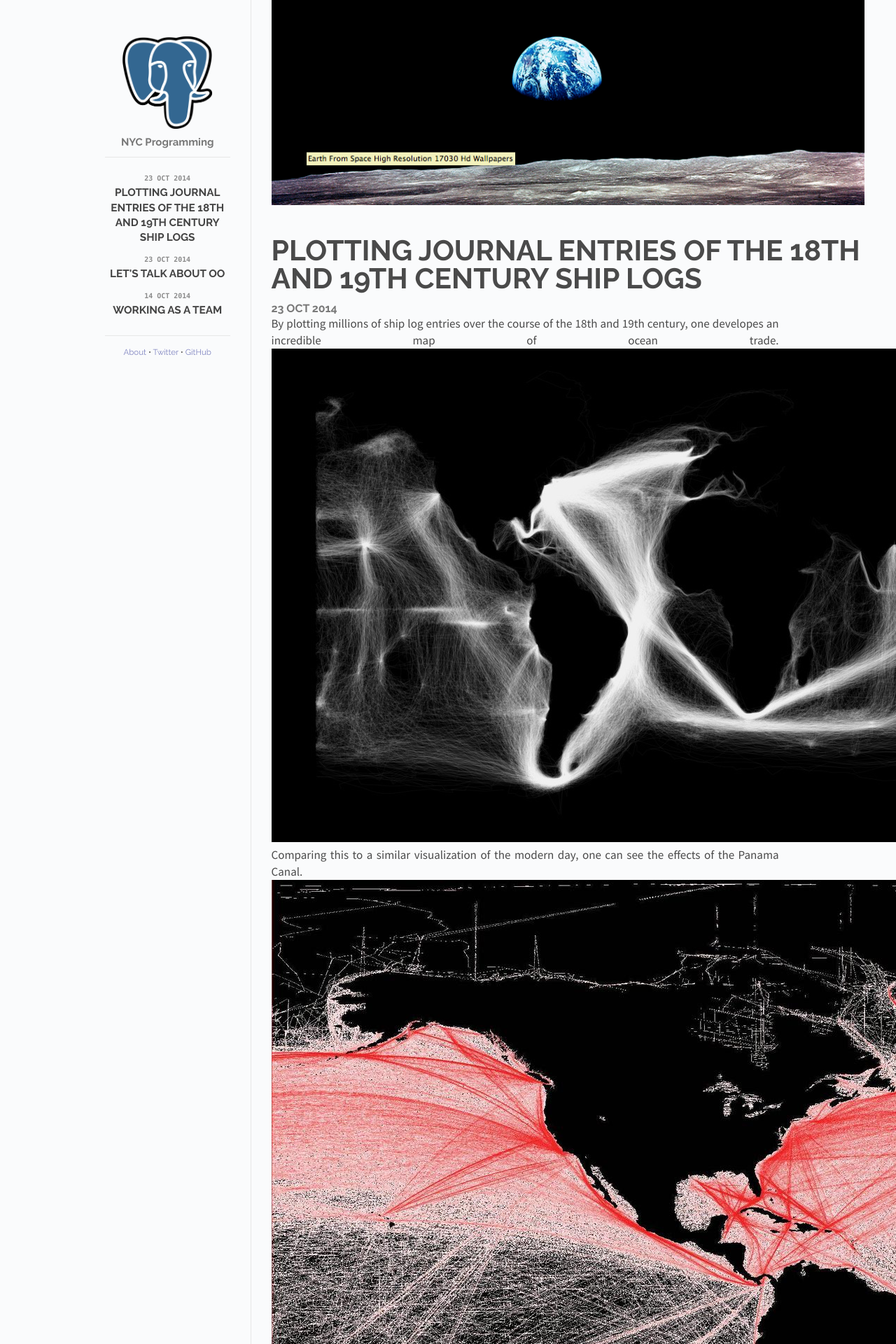
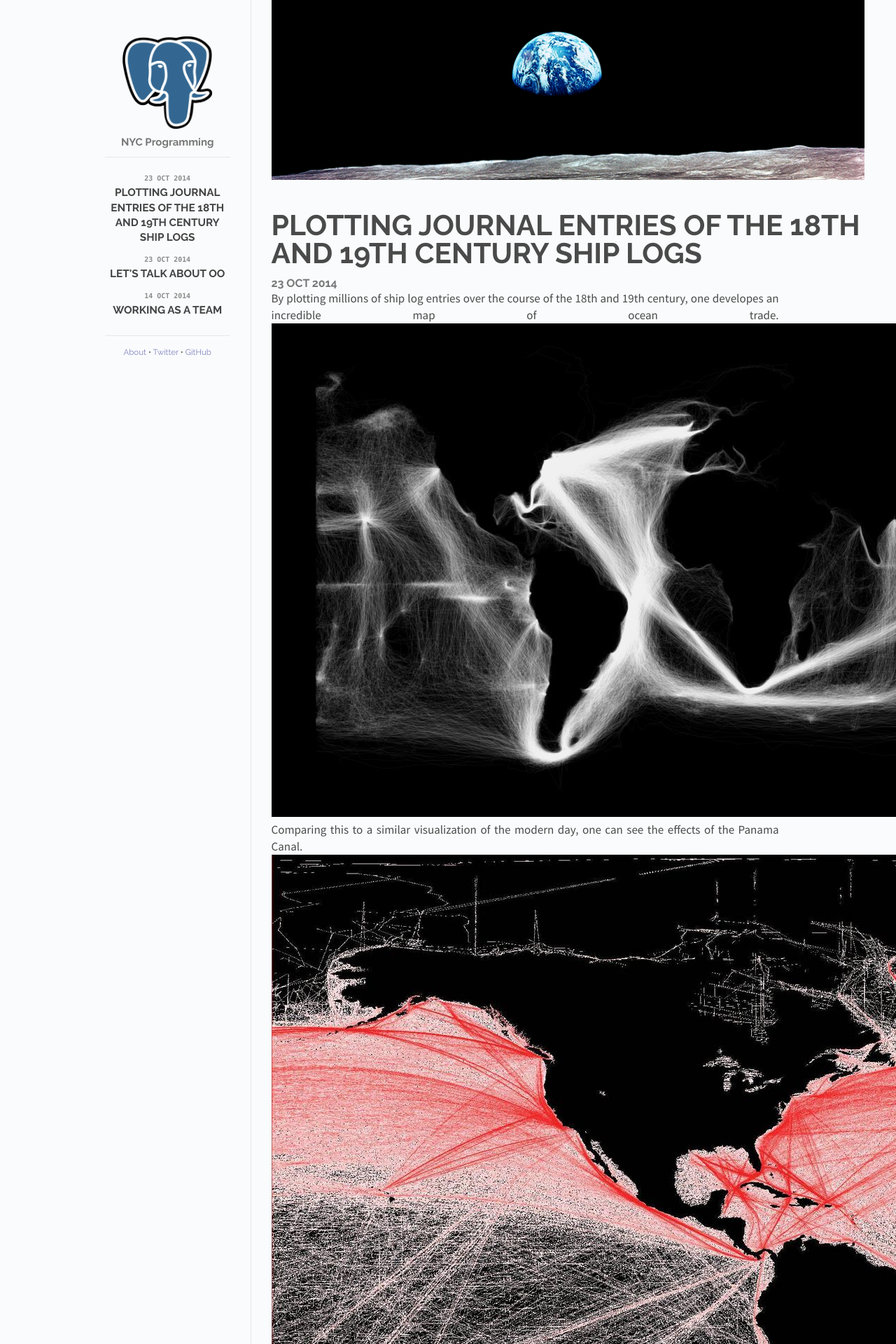
Before and after one commit to robbyoconnor/lucasbrambrink.github.io, a Jekyll site: the page built from _posts/2014-11-3-ship-journals.md, in a window 1280 px wide. Shown: the top 1920 px of the page at 70% size. Built offline with Jekyll 4.4.1, drawn with Linux system fonts in a browser that asks for light colours; Markdown is read by kramdown in place of the engine named in the settings.

Commit message:
updated picture

```diff
--- a/_posts/2014-11-3-ship-journals.md
+++ b/_posts/2014-11-3-ship-journals.md
@@ -1,7 +1,7 @@
 ---
 layout: post
 title: Plotting Journal Entries of the 18th and 19th Century Ship Logs
-cover: earth.png
+cover: earth2.png
 date:   2014-10-23 09:10:00
 categories: posts
 ---
```
Also changed, not shown: images/earth2.png (added).
